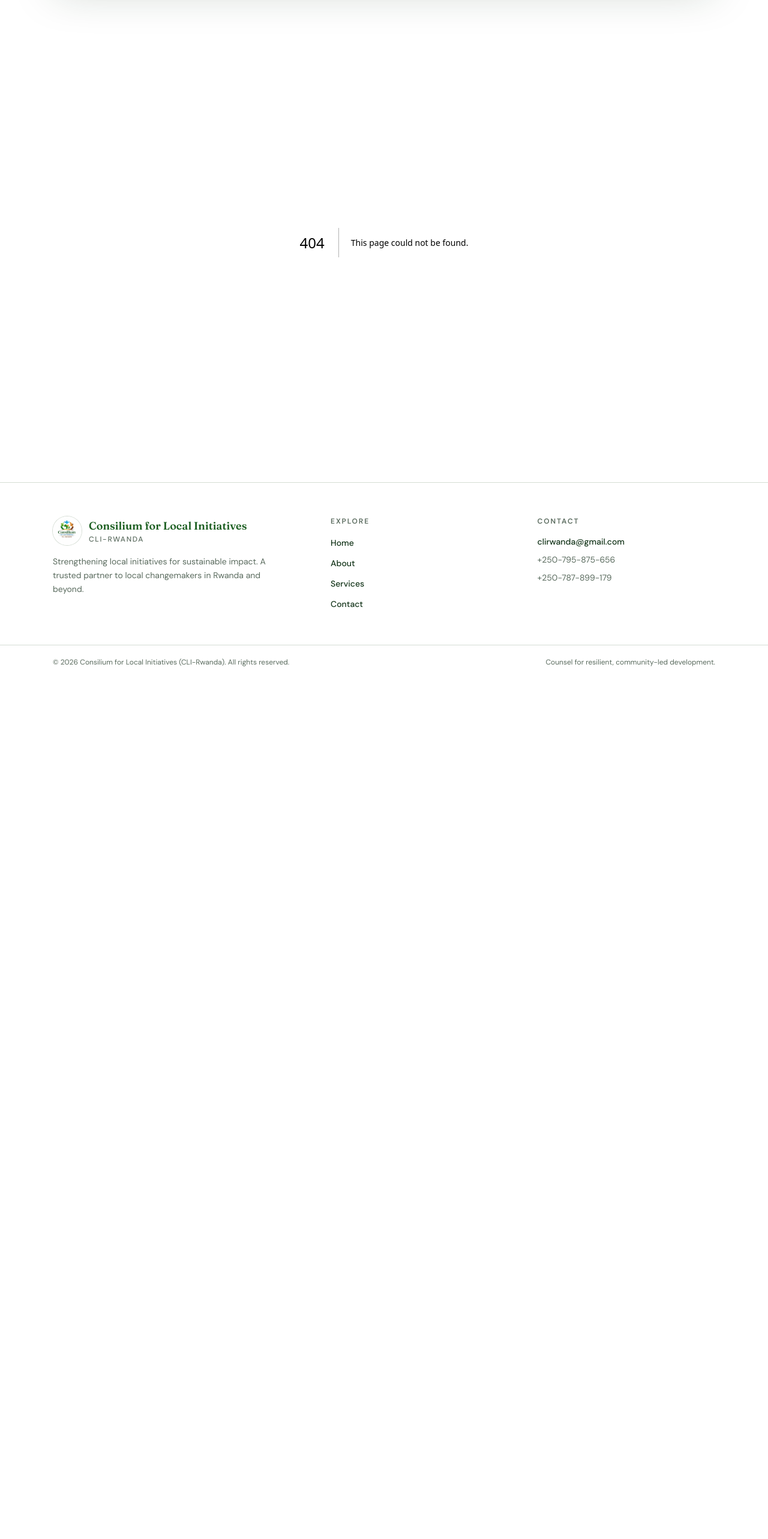
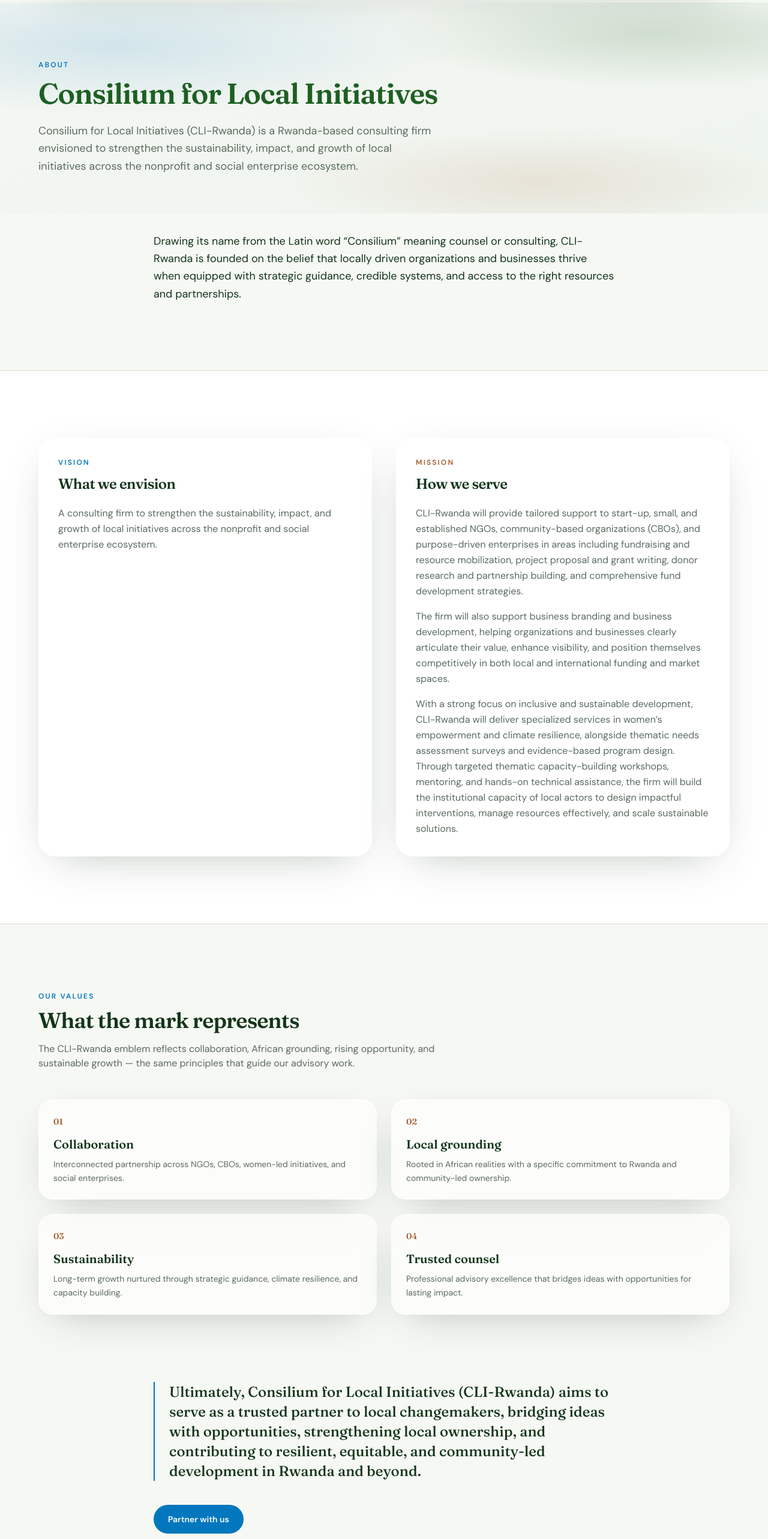
Before and after one commit to hirwacedric123/cli-rwanda, a Next.js app: page /about in a window 1280 px wide. Before the commit this address had no page. Shown: the part 120-2686 px from the top of the page at 60% size. Before the commit the page ends 1252 px from the top, so only its background shows below. Built offline with nearby package versions, Linux system fonts and the light colour scheme.

Commit message:
Add the About page.
Share CLI-Rwanda's vision, mission, values, and founding story.

```diff
--- /dev/null
+++ b/app/about/page.tsx
@@ -0,0 +1,103 @@
+import type { Metadata } from "next";
+import Link from "next/link";
+import { FadeIn } from "@/components/FadeIn";
+import { Section } from "@/components/Section";
+import { about, values } from "@/lib/content";
+
+export const metadata: Metadata = {
+  title: "About",
+  description:
+    "Learn about Consilium for Local Initiatives (CLI-Rwanda) — vision, mission, and values.",
+};
+
+export default function AboutPage() {
+  return (
+    <>
+      <Section className="hero-atmosphere relative overflow-hidden !pb-16 !pt-16 md:!pt-24">
+        <div className="texture-noise pointer-events-none absolute inset-0 opacity-50" aria-hidden />
+        <FadeIn>
+          <p className="text-xs font-semibold uppercase tracking-[0.18em] text-accent">About</p>
+          <h1 className="mt-4 max-w-3xl font-display text-4xl font-semibold tracking-tight text-primary md:text-5xl">
+            Consilium for Local Initiatives
+          </h1>
+          <p className="mt-6 max-w-2xl text-lg leading-relaxed text-muted">{about.intro}</p>
+        </FadeIn>
+      </Section>
+
+      <Section narrow className="!pt-8">
+        <FadeIn>
+          <p className="text-base leading-relaxed text-foreground md:text-lg">{about.etymology}</p>
+        </FadeIn>
+      </Section>
+
+      <Section className="bg-surface border-y border-border">
+        <div className="grid gap-10 lg:grid-cols-2">
+          <FadeIn>
+            <article className="glass-panel h-full rounded-[1.75rem] p-8">
+              <p className="text-xs font-semibold uppercase tracking-[0.18em] text-accent">Vision</p>
+              <h2 className="mt-3 font-display text-2xl font-semibold tracking-tight text-foreground">
+                What we envision
+              </h2>
+              <p className="mt-5 leading-relaxed text-muted">{about.vision}</p>
+            </article>
+          </FadeIn>
+          <FadeIn delay={0.08}>
+            <article className="glass-panel h-full rounded-[1.75rem] p-8">
+              <p className="text-xs font-semibold uppercase tracking-[0.18em] text-earth">Mission</p>
+              <h2 className="mt-3 font-display text-2xl font-semibold tracking-tight text-foreground">
+                How we serve
+              </h2>
+              <div className="mt-5 space-y-4 leading-relaxed text-muted">
+                {about.mission.map((paragraph) => (
+                  <p key={paragraph.slice(0, 40)}>{paragraph}</p>
+                ))}
+              </div>
+            </article>
+          </FadeIn>
+        </div>
+      </Section>
+
+      <Section>
+        <FadeIn>
+          <p className="text-xs font-semibold uppercase tracking-[0.18em] text-accent">Our values</p>
+          <h2 className="mt-3 max-w-2xl font-display text-3xl font-semibold tracking-tight text-foreground md:text-4xl">
+            What the mark represents
+          </h2>
+          <p className="mt-4 max-w-2xl text-muted">
+            The CLI-Rwanda emblem reflects collaboration, African grounding, rising opportunity, and
+            sustainable growth — the same principles that guide our advisory work.
+          </p>
+        </FadeIn>
+        <div className="mt-12 grid gap-6 sm:grid-cols-2">
+          {values.map((value, index) => (
+            <FadeIn key={value.title} delay={index * 0.05}>
+              <div className="glass-panel rounded-[1.5rem] p-6 transition-all duration-300 hover:-translate-y-0.5 hover:border-accent/35">
+                <span className="font-display text-sm font-semibold text-earth">
+                  {String(index + 1).padStart(2, "0")}
+                </span>
+                <h3 className="mt-3 font-display text-xl font-semibold text-foreground">
+                  {value.title}
+                </h3>
+                <p className="mt-2 text-sm leading-relaxed text-muted">{value.description}</p>
+              </div>
+            </FadeIn>
+          ))}
+        </div>
+      </Section>
+
+      <Section narrow className="!pt-0">
+        <FadeIn>
+          <blockquote className="border-l-2 border-accent pl-6 font-display text-xl font-medium leading-snug text-foreground md:text-2xl">
+            {about.closing}
+          </blockquote>
+          <Link
+            href="/contact"
+            className="mt-10 inline-flex rounded-full bg-accent px-6 py-3.5 text-sm font-semibold text-white shadow-soft transition-all hover:bg-accent-hover"
+          >
+            Partner with us
+          </Link>
+        </FadeIn>
+      </Section>
+    </>
+  );
+}
```
